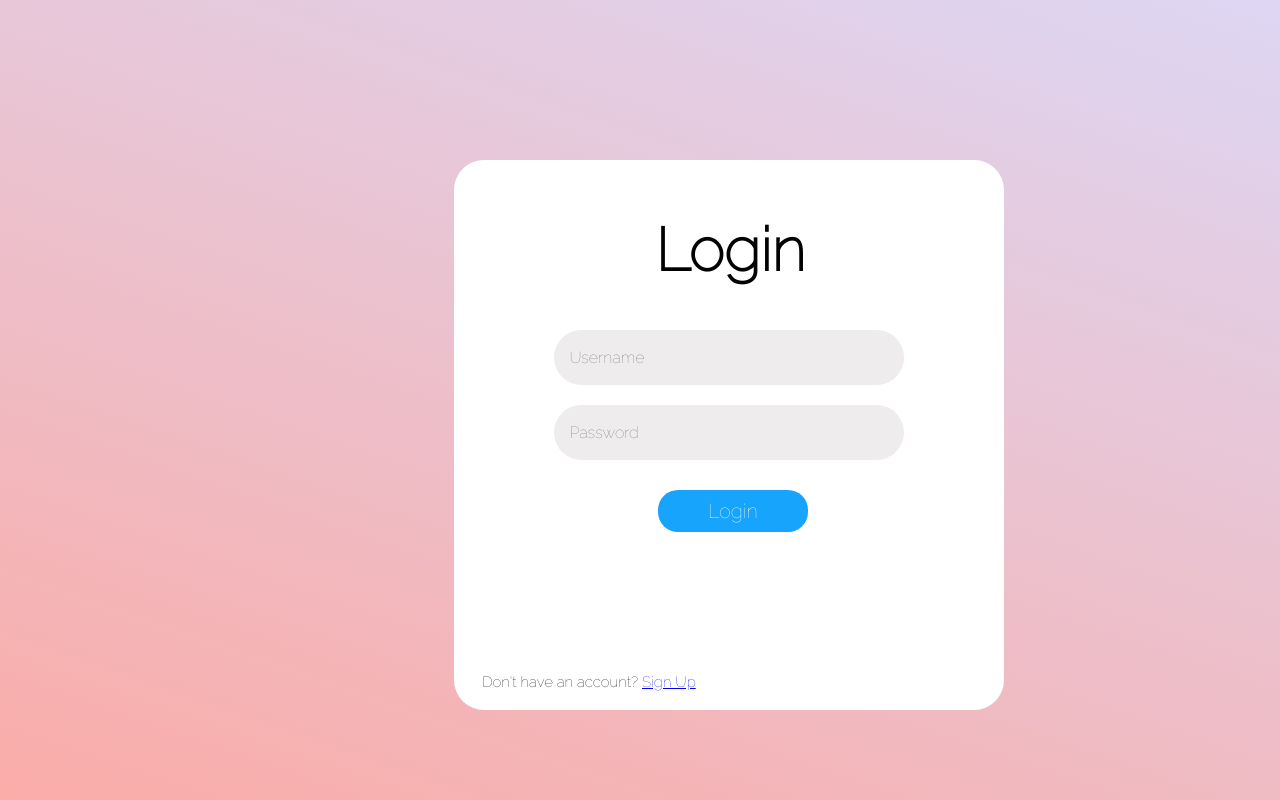
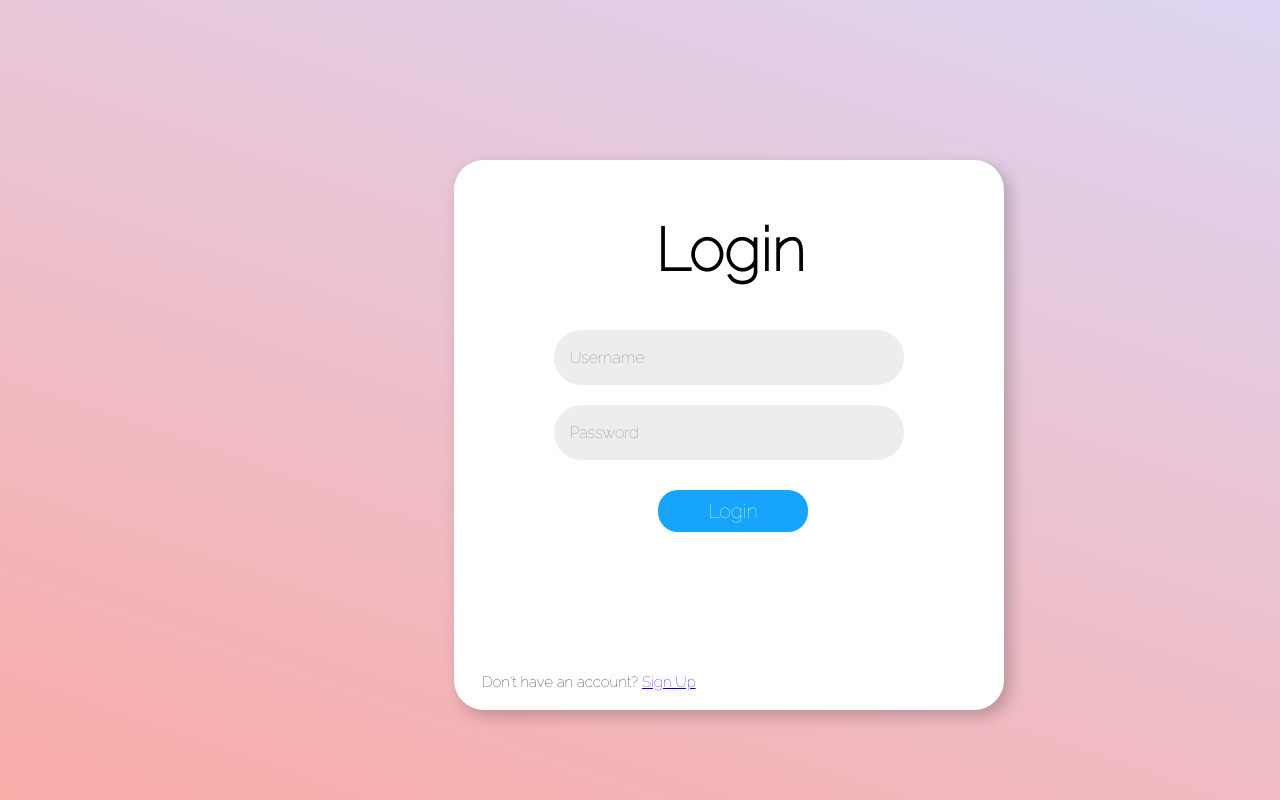
Before and after one commit to Aayush-Bhagat/Sharendar, a Django app: page /login in a window 1280 px wide. Run offline with Django 3.2, Linux system fonts and the light colour scheme; some web fonts are replaced.

Commit message:
login fix

```diff
--- a/sharendarapp/backend/templates/backend/Login.html
+++ b/sharendarapp/backend/templates/backend/Login.html
@@ -73,6 +73,7 @@
 	width: 550px;
 	position: absolute; left: 35.5%; top: 20%;
 	border-radius: 30px;
+	box-shadow: 6px 6px 15px 1px rgba(0,0,0,0.2);
 }
 
 
```
Also changed, not shown: sharendarapp/backend/templates/backend/images/login.jpg (deleted), sharendarapp/db.sqlite3.
